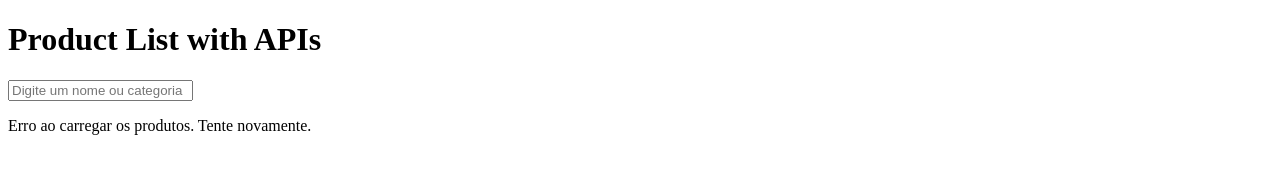
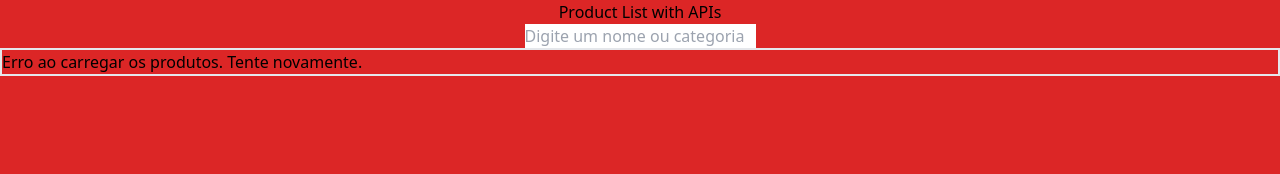
Before and after one commit to joaocavanhass/fake-store-api, a website: page src/index.html in a window 1280 px wide. Drawn offline with nearby package versions, Linux system fonts and the light colour scheme; no server answers.

Commit message:
feat: add background

```diff
--- /dev/null
+++ b/package.json
@@ -0,0 +1,5 @@
+{
+  "devDependencies": {
+    "tailwindcss": "^3.4.16"
+  }
+}
--- a/src/index.html
+++ b/src/index.html
@@ -3,12 +3,15 @@
 <head>
     <meta charset="UTF-8">
     <meta name="viewport" content="width=device-width, initial-scale=1.0">
+    <script src="https://cdn.tailwindcss.com"></script>
     <title>Product List</title>
 </head>
-<body>
+<body class="bg-red-600">
+    <div class="flex justify-center flex-col items-center">
     <h1>Product List with APIs</h1>
     <input type="text" id="filter-input" placeholder="Digite um nome ou categoria">
-    <div id="product-list"></div>
+    </div>
+    <div id="product-list" class="border-2"></div>
     <script src="/src/scripts/script.js"></script>
 </body>
 </html>
--- /dev/null
+++ b/tailwind.config.js
@@ -0,0 +1,8 @@
+/** @type {import('tailwindcss').Config} */
+module.exports = {
+  content: [],
+  theme: {
+    extend: {},
+  },
+  plugins: [],
+}
```
Also changed, not shown: 1 other file.
